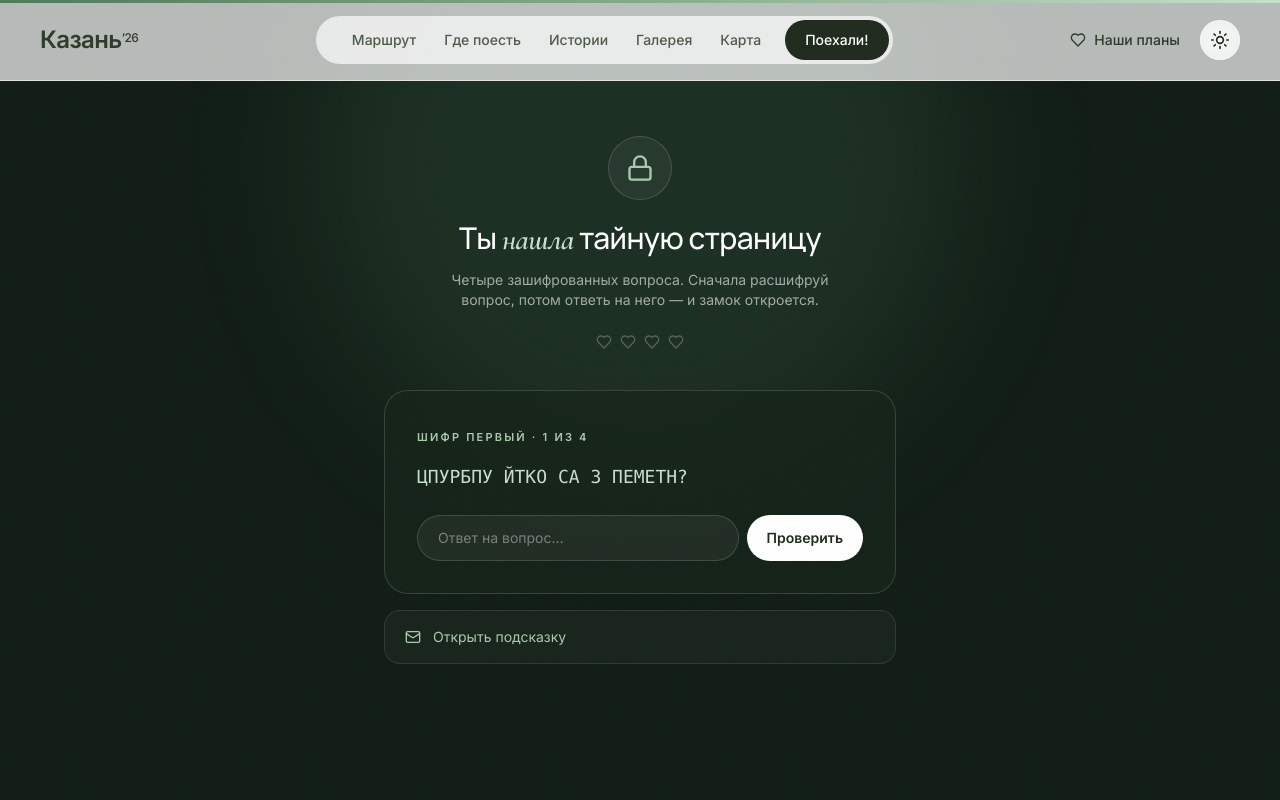
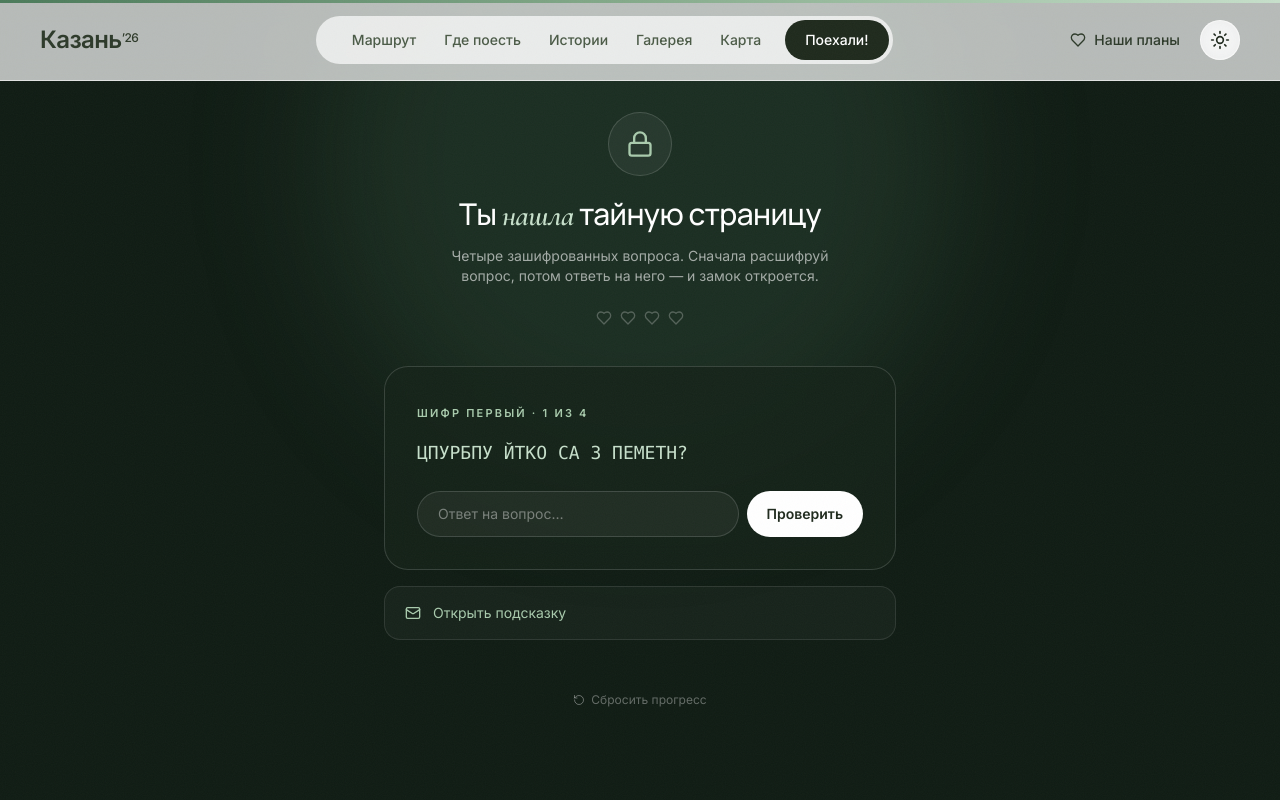
Before and after one commit to Xver1Xrd/Kazan, a React (Vite) app: page /secret in a window 1280 px wide. Shown: the top 800 px of the page. Built offline with nearby package versions, Linux system fonts and the light colour scheme.

Commit message:
Add reset-progress button with confirm step to the secret quest page

```diff
--- a/src/pages/SecretPage.tsx
+++ b/src/pages/SecretPage.tsx
@@ -1,6 +1,6 @@
 import { useEffect, useRef, useState } from 'react';
 import { motion, AnimatePresence } from 'framer-motion';
-import { Heart, Lock, Unlock, Mail, MailOpen } from 'lucide-react';
+import { Heart, Lock, Unlock, Mail, MailOpen, RotateCcw } from 'lucide-react';
 import { SECRET_STAGES, SECRET_LETTER, STORAGE_KEY, HINT_INTERVAL_DAYS, hashAnswer } from '../secret';
 import { celebrate } from '../trip';
 
@@ -63,7 +63,17 @@ export default function SecretPage() {
   const [error, setError] = useState(false);
   const [checking, setChecking] = useState(false);
   const [hintOpen, setHintOpen] = useState(false);
+  const [confirmReset, setConfirmReset] = useState(false);
   const celebrated = useRef(false);
+
+  const resetProgress = () => {
+    localStorage.removeItem(STORAGE_KEY);
+    celebrated.current = false;
+    setState({ firstVisit: Date.now(), stage: 0 });
+    setAnswer('');
+    setHintOpen(false);
+    setConfirmReset(false);
+  };
 
   useEffect(() => {
     localStorage.setItem(STORAGE_KEY, JSON.stringify(state));
@@ -220,6 +230,35 @@ export default function SecretPage() {
             </AnimatePresence>
           </>
         )}
+
+        {/* Reset progress */}
+        <div className="mt-12 text-center">
+          {confirmReset ? (
+            <div className="inline-flex items-center gap-3 text-xs text-white/60">
+              <span>Сбросить весь прогресс квеста?</span>
+              <button
+                onClick={resetProgress}
+                className="rounded-full border border-red-400/40 text-red-300/90 px-4 py-1.5 hover:bg-red-400/10 transition-colors"
+              >
+                Да, сбросить
+              </button>
+              <button
+                onClick={() => setConfirmReset(false)}
+                className="rounded-full border border-white/15 px-4 py-1.5 hover:bg-white/5 transition-colors"
+              >
+                Оставить
+              </button>
+            </div>
+          ) : (
+            <button
+              onClick={() => setConfirmReset(true)}
+              className="inline-flex items-center gap-1.5 text-xs text-white/35 hover:text-white/60 transition-colors"
+            >
+              <RotateCcw className="w-3 h-3" />
+              Сбросить прогресс
+            </button>
+          )}
+        </div>
       </div>
     </main>
   );
```
